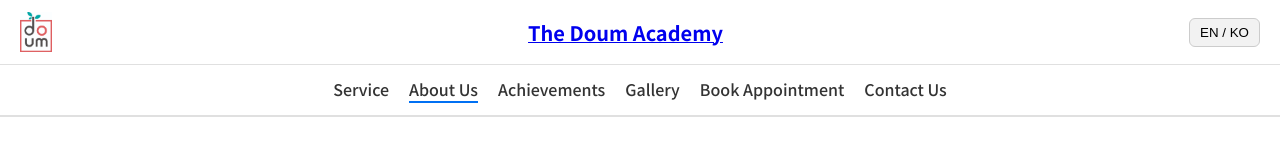
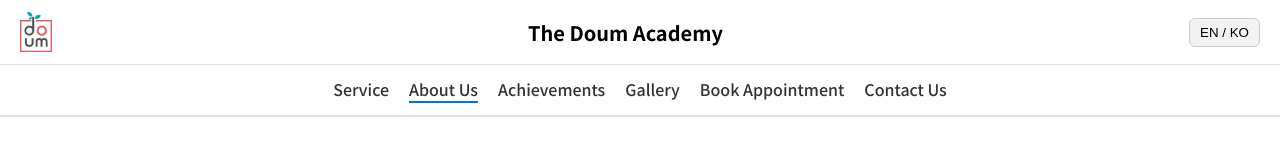
Before and after one commit to junuiui/the-doum-academy-website, a Next.js app: page /about-us in a window 1280 px wide. Shown: the top 160 px of the page. Built offline with nearby package versions, Linux system fonts and the light colour scheme.

Commit message:
header title visited mark removed

```diff
--- a/src/components/Header.module.css
+++ b/src/components/Header.module.css
@@ -26,9 +26,15 @@
     margin-right: 10px;
 }
 
-.title {
+.title,
+.title:link,
+.title:visited,
+.title:hover,
+.title:active {
     font-size: 20px;
     font-weight: 600;
+    color: #000;
+    text-decoration: none;
 }
 
 .langBtn {
--- a/src/components/Header.tsx
+++ b/src/components/Header.tsx
@@ -18,8 +18,8 @@ export default function Header() {
                     />
                 </Link>
 
-                <Link href="/" >
-                    <span className={styles.title}>The Doum Academy</span>
+                <Link href="/" className={styles.title}>
+                    <span >The Doum Academy</span>
                 </Link>
 
                 {/* Right: Language */}
```
